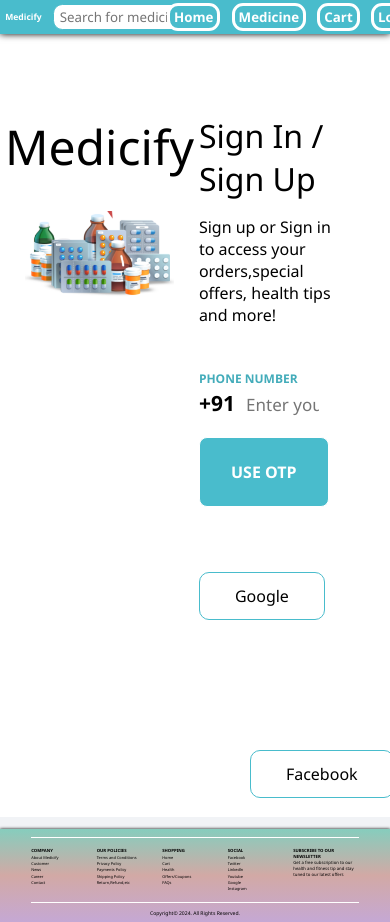
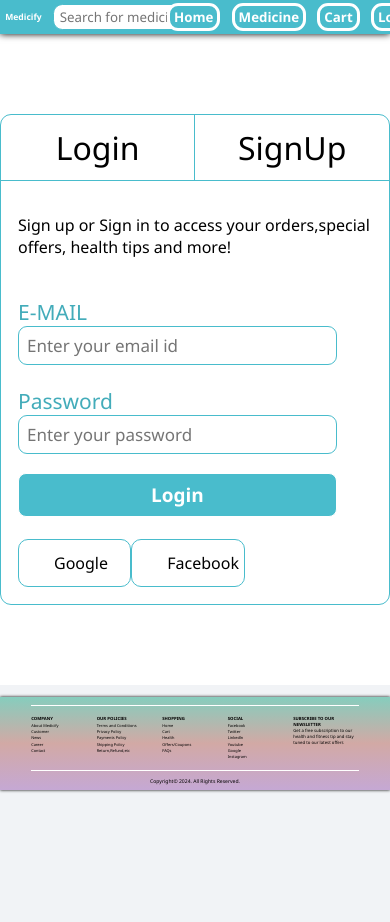
Before and after one commit to Wizard298/Medicify, a React (Create React App) app in the folder medicify/: page /login in a window 390 px wide. Shown: the top 922 px of the page. After the commit the page ends 844 px from the top, so only its background shows below. Built offline with nearby package versions, Linux system fonts and the light colour scheme.

Commit message:
login page updated

```diff
--- a/medicify/src/components/css_part/Cart.css
+++ b/medicify/src/components/css_part/Cart.css
@@ -1,7 +1,14 @@
+.center{
+    display: flex;
+    justify-content: center;
+    align-items: center;
+}
+
 .cart-link{
     background-color: white;
-    margin: 6% 17%;
-    padding: 1% 0%;
+    margin: 32px 0px;
+    width: 29em;
+    padding: 18px 8px;
     border: 1px solid rgb(112, 112, 112, 0.36);
     border-radius: 1em;
     text-align: center;
@@ -15,12 +22,12 @@
 }
 
 .link-cart-buttn{
-    padding: 0.7% 1.5%;
+    padding: 7px 12px;
     cursor: pointer;
     font-size: 1.2em;
     background: white;
     border: 2px solid #49bccc;
-    margin: 2%;
+    margin: 16px;
     border-radius: 1em;
 }
 
--- a/medicify/src/components/css_part/Health.css
+++ b/medicify/src/components/css_part/Health.css
@@ -1,3 +1,17 @@
+.list-heading{
+    background-color: white;
+    width: 84%;
+    /* border: 1px solid rgba(112,112,112,.38); */
+    border: 1px solid white;
+    border-radius: 0.3em;
+    margin-left: 15%;
+    margin-top: 0.5em;
+    padding: 1% 2%;
+    font-size: 2.1em;
+    font-weight:500;
+}
+
+
 .box{
     display: flex;
 }
@@ -7,6 +21,8 @@
 .box2{
     display: flex;
     flex-wrap: wrap;
+    justify-content: center;
+    overflow: scroll;
     background-color: white;
     width: 84%;
     padding: 1%;
--- a/medicify/src/components/css_part/Home.css
+++ b/medicify/src/components/css_part/Home.css
@@ -15,8 +15,8 @@
 }
 
 .trending-heading{
-    font-size: 2.4vw;
-    /* font-size: 2.1em; */
+    /* font-size: 2.4vw; */
+    font-size: 2.3em;
     font-weight:normal;
     padding: 0% 1%;
     /* margin: 1% 1.5%; */
@@ -36,7 +36,7 @@
 .trending-img-1{
     border: 1px solid white;
     border-radius: 3%;
-    width: 30vw;
+    width: 28em;
     height: auto;
 }
 
@@ -45,31 +45,36 @@
 
 /* Fever-Cart */
 .fever-cart{
-    /* background-image: linear-gradient(rgb(134, 205, 189), rgb(210, 169, 165),rgb(197, 168, 212)); */
+    /* background-image: linear-gradient(rgb(222, 244, 207), rgb(209, 212, 154),rgb(245, 227, 201)); */
     background-image: linear-gradient(rgb(208, 255, 244), rgb(255, 208, 203),rgb(197, 168, 212));
+    /* background-color: white; */
     padding: 1%;
+    margin: 1%;
+    border: 1px solid white;
+    border-radius: 1em;
     box-shadow: black 0px 0px 1px;
 }
 
 .fever-heading{
     /* font-size: 2.1em; */
-    font-size: 2.4vw;
+    font-size: 2.3em;
     font-weight:normal;
-    padding: 0% 1%;
+    padding: 1% 1%;
     /* color: white; */
 }
 
 .cart-collection{
     /* padding-left: 12%; */
-    /* overflow: scroll; */
+    overflow: scroll;
     display: flex;
 }
 
 .cart-container{
     background-color: white;
     border: 1px solid rgba(112,112,112,.38);
-    /* width: 20%; */
-    width: 18%;
+    /* width: 18%; */
+    /* width: 17em; */
+    width: 260px;
     padding: 25px 8px;
     margin: 1%;
     border-radius: 2%;
@@ -79,16 +84,17 @@
 .cart-img-home{
     display: flex;
     justify-content: center;
+    width: 15.9em;
 }
 
-.cart-img-home img{
+/* .cart-img-home img{
     width: 60%;
-}
+} */
 
 .cart-para-home{
     text-align: center;
     /* font-size: 18px; */
-    font-size: 1.2vw;
+    font-size: 1.1em;
     color: #151b39;
     font-weight:500;
     margin-bottom: 5%;
@@ -105,8 +111,8 @@
     white-space: nowrap;
     overflow: hidden;
     letter-spacing: 0.3px;
-    font-size: 1.1vw;
-    line-height: 1.5vw;
+    font-size: 1em;
+    /* line-height: 1.5vw; */
 }
 
 .cart-price-home{
@@ -114,13 +120,13 @@
     letter-spacing: 0.7px;
     /* font-family: LatoBold; */
     color: #6f7284;
-    font-size: 1.1vw;
+    font-size: 1em;
 }
 
 .cart-discount-home{
     /* color: #ef4281; */
     font-size: 16px;
-    font-size: 1.1vw;
+    font-size: 1em;
     font-weight: 490;
     margin: 1.5%;
 }
@@ -135,7 +141,8 @@
     margin-top: 10%;
     background-color: #49bccc;
     padding: 3% 0%;
-    width: 16.2vw;
+    /* width: 16.2vw; */
+    width: 16em;
     text-align: center;
     border: 1px solid white;
     border-radius: 7px;
@@ -143,8 +150,9 @@
     color: white;
     font-weight: 500;
     /* font-size: 17px; */
-    font-size: 1.1vw;
+    font-size: 1em;
 }
+
 
 
 
@@ -159,10 +167,9 @@
 }
 
 .health-heading{
-    padding: 0% 2%;
-    padding-top: 1%;
-    /* font-size: 2.1em; */
-    font-size: 2.2vw;
+    padding: 1% 2%;
+    font-size: 2.2em;
+    /* font-size: 2.2vw; */
     font-weight:normal;
 }
 
@@ -170,10 +177,11 @@
     display: flex;
     margin-top: 2%;
     padding-bottom: 2%;
+    overflow: scroll;
 }
 
 .health-img-1{
-    width: 23%;
+    width: 23em;
     cursor: pointer;
     margin: 0% 2%;
     padding: 2% 0%;
@@ -184,13 +192,13 @@
 }
 
 .health-img-1 img{
-    width: 60%;
+    width: 12em;
 }
 
 .health-para{
     text-align: center;
     margin-top: 11%;
-    font-size: 1.2vw;
+    font-size: 1.1em;
 }
 
 
@@ -217,19 +225,24 @@
 
 .categories-heading{
     /* font-size: 2.1em; */
-    text-decoration: underline;
-    font-size: 2.2vw;
+    /* text-decoration: underline; */
+    font-size: 2.3em;
     font-weight:normal;
-    padding: 1.2% 1.5%;
+    padding: 1.2% 2%;
 }
 
 .cat-images{
     display: flex;
-    margin-top: 2%;
+    margin-top: 1%;
+    overflow: scroll;
+}
+
+.cat-img1{
+    margin: 0% 1.5%;
 }
 
 .cat-img1 img{
-    width: 90%;
+    width: 20em;
     cursor: pointer;
 }
 
@@ -252,20 +265,22 @@
 }
 
 .brand-heading{
-    font-size: 2.1em;
-    font-size: 2.2vw;
+    font-size: 2.3em;
+    /* font-size: 2.2vw; */
     font-weight:normal;
     padding: 1% 1.7%;
 }
 
 .brand-images{
     display: flex;
-    margin-top: 2%;
+    margin-top: 1%;
     padding-bottom: 2%;
+    overflow: scroll;
 }
 
 .brand-img1{
-    border: 1px solid white;
+    /* border: 1px solid white; */
+    width: 21em;
     /* border-radius: 0; */
     /* box-shadow: none; */
 }
--- a/medicify/src/components/css_part/Login.css
+++ b/medicify/src/components/css_part/Login.css
@@ -1,11 +1,12 @@
 .page {
-    padding-top: 5em;
+    padding: 5em 0em;
     display: flex;
+    justify-content: center;
     background-color: white;
 }
 
 .img-page {
-    width: 51%;
+    width: 49%;
     display: flex;
     flex-direction: column;
     align-items: center;
@@ -24,12 +25,39 @@
 
 .signup-page {
     margin: 0px;
-    width: 37%;
+    width: 38em;
+    display: flex;
+    flex-direction: column;
+    justify-content: center;
+    border: 1px solid #49bccc;
+    border-radius: 11px;
 }
 
-.signin-heading{
+.sign-login-toogle{
+    display: flex;
+    border-bottom: 1px solid #49bccc;
+}
+
+.login-heading, .signup-heading{
     font-size: 2em;
     font-weight:normal;
+    padding: 11px 12px;
+    width: 100%;
+    text-align: center;
+}
+
+.login-heading{
+    border-right: 1px solid #49bccc;
+}
+
+.login-heading:hover, .signup-heading:hover{
+    background-color: #49bccc;
+    color: white;
+    cursor: pointer;
+}
+
+.lo-si-component{
+    padding: 17px;
 }
 
 .para-signin{
@@ -41,9 +69,9 @@
 }
 
 .phnum-label {
-    font-size: 12px;
+    font-size: 21px;
     color: #43ACBA;
-    font-weight: bold;
+    font-weight: normal;
 }
 
 .digit {
@@ -52,10 +80,11 @@
 }
 
 .num{
-    width: 60%;
+    border: 1px solid #49bccc;
+    width: 90%;
     font-size: 17px;
-    padding: 5px 7px;
-    border: none;
+    padding: 7px 8px;
+    border-radius: 9px;
 }
 
 /* input:hover {
@@ -69,11 +98,12 @@
     color: white;
     border: 1px solid white;
     width: 90%;
-    height: 10%;
+    /* height: 10%; */
     cursor: pointer;
-    font-size: 16px;
+    font-size: 19px;
     font-weight: 600;
     border-radius: 8px;
+    padding: 8px;
 }
 
 .google,.facebook{
@@ -82,12 +112,12 @@
     border-radius: 10px;
     padding: 12px 35px;
     cursor: pointer;
-    margin: 65px 0px;
+    width: 32%;
 }
 
-.facebook{
+/* .facebook{
     margin-left: 51px;
-}
+} */
 
 .anchor-google,.anchor-facebook{
     font-size: 16px;
@@ -98,3 +128,15 @@
         color: white;
     }
 }
+
+@media only screen and (max-width:800px){
+    .page{
+        justify-content: center;
+    }
+    .img-page{
+        width: 0%;
+    }
+    .medicify-heading{
+        font-size: 0;
+    }
+}
--- a/medicify/src/components/css_part/Medicine.css
+++ b/medicify/src/components/css_part/Medicine.css
@@ -1,16 +1,3 @@
-.list-heading{
-    background-color: white;
-    width: 84%;
-    /* border: 1px solid rgba(112,112,112,.38); */
-    border: 1px solid white;
-    border-radius: 0.3em;
-    margin-left: 15%;
-    margin-top: 0.5em;
-    padding: 1% 2%;
-    font-size: 2.1em;
-    font-weight:500;
-}
-
 .cart-main{
     display: flex;
     flex-wrap: wrap;
@@ -21,7 +8,8 @@
 
 .container{
     border: 1px solid rgba(112,112,112,.38);
-    width: 23%;
+    /* width: 23%; */
+    width: 17.6em;
     padding: 25px 8px;
     margin: 1%;
     border-radius: 2%;
--- a/medicify/src/components/html_part/Cart.jsx
+++ b/medicify/src/components/html_part/Cart.jsx
@@ -6,11 +6,13 @@
   return (
     <>
 
-    <div className="cart-link">
-        <h1 className="cart-link-heading">Your cart is empty!</h1>
-        <p>You have added zero items in the cart. Explore</p>
-        <p> and add products you like!</p>
-        <button className="link-cart-buttn"><Link to="/health">Click to Add Cart</Link></button>
+    <div className="center">
+      <div className="cart-link">
+          <h1 className="cart-link-heading">Your cart is empty!</h1>
+          <p>You have added zero items in the cart. Explore</p>
+          <p> and add products you like!</p>
+          <button className="link-cart-buttn"><Link to="/health">Click to Add Cart</Link></button>
+      </div>
     </div>
 
     </>
--- a/medicify/src/components/html_part/Login.jsx
+++ b/medicify/src/components/html_part/Login.jsx
@@ -12,21 +12,36 @@
           <h4 className="medicify-heading">Medicify</h4>
           <img className="login-img" src={img} alt="Error" />
         </div>
+
         <div className="signup-page">
-          <h2 className="signin-heading">Sign In / Sign Up</h2>
+          <div className="sign-login-toogle">
+            <h2 className="login-heading"><Link to="/login">Login</Link> </h2>
+            <h2 className="signup-heading"><Link to="/login">SignUp</Link> </h2>
+          </div>
+
+
+          <div className="lo-si-component">
             <p className="para-signin"> Sign up or Sign in to access your orders,special offers, health tips
               and more! </p>
             <div className="phnum">
-            <label className="phnum-label" htmlFor="number">PHONE NUMBER</label>
+              <label className="phnum-label" htmlFor="number">E-MAIL</label>
               <br />
-            <span className="digit">+91</span>{" "}
-            <input type="text" className="num" name="number"  id="number" placeholder="Enter your Mobile No."/>
+              {/* <span className="digit">+91</span>{" "} */}
+              <input type="email" className="num" name="number"  id="number" placeholder="Enter your email id"/>
+              <br />
+              <br />
+              <label className="phnum-label" htmlFor="number">Password</label>
+              <br />
+              <input type="password" className="num" name="number"  id="number" placeholder="Enter your password"/>
             </div>
-
-          <button className="otp">USE OTP</button>
+            <button className="otp">Login</button>
             <br />
+            <br />
+            <div>
               <button className="google"><Link className="anchor-google" to="https://www.google.com">Google</Link></button>
               <button className="facebook"><Link className="anchor-facebook" to="https://www.facebook.com">Facebook</Link></button>
+            </div>
+          </div>
         </div>
       </div>
 
```
Also changed, not shown: medicify/src/App.css (+10 -0 lines), medicify/src/components/html_part/SignUp.jsx (added, +41 -0 lines). Lines whose indentation alone changed are shown as unchanged.
